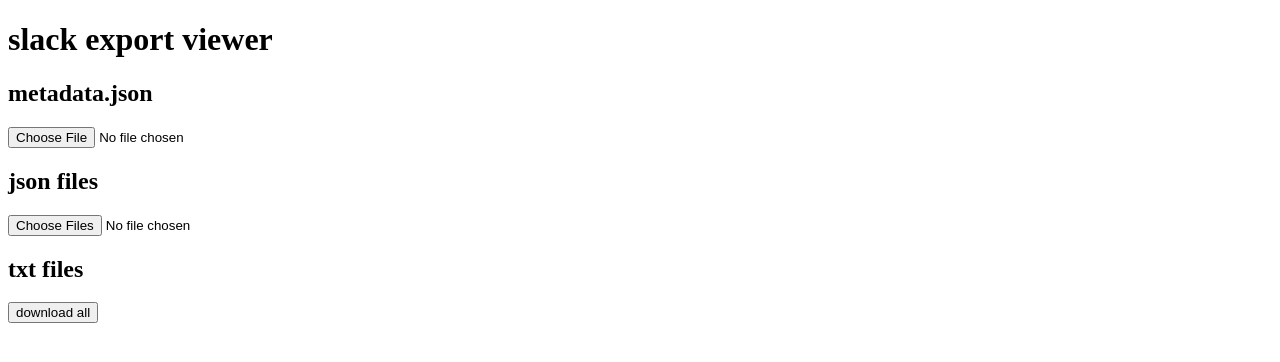
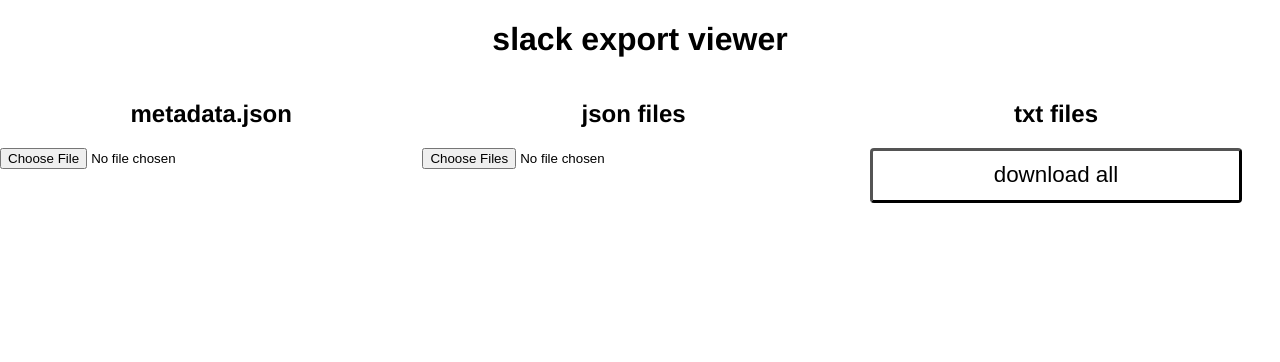
Before and after one commit to adeebshihadeh/slack-export-viewer, a plain HTML site: page index.html in a window 1280 px wide. Drawn offline with Linux system fonts and the light colour scheme.

Commit message:
undo. warnings are better than no css

```diff
--- a/index.html
+++ b/index.html
@@ -1,8 +1,8 @@
 <!doctype html>
 <html>
 <head>
-  <link type="text/css" href="featherlight.min.css">
-  <link type="text/css" href="style.css">
+  <link rel="stylesheet" type="text/css" href="featherlight.min.css" />
+  <link rel="stylesheet" type="text/css" href="style.css" />
 
   <title>slack export viewer</title>
 </head>
```
